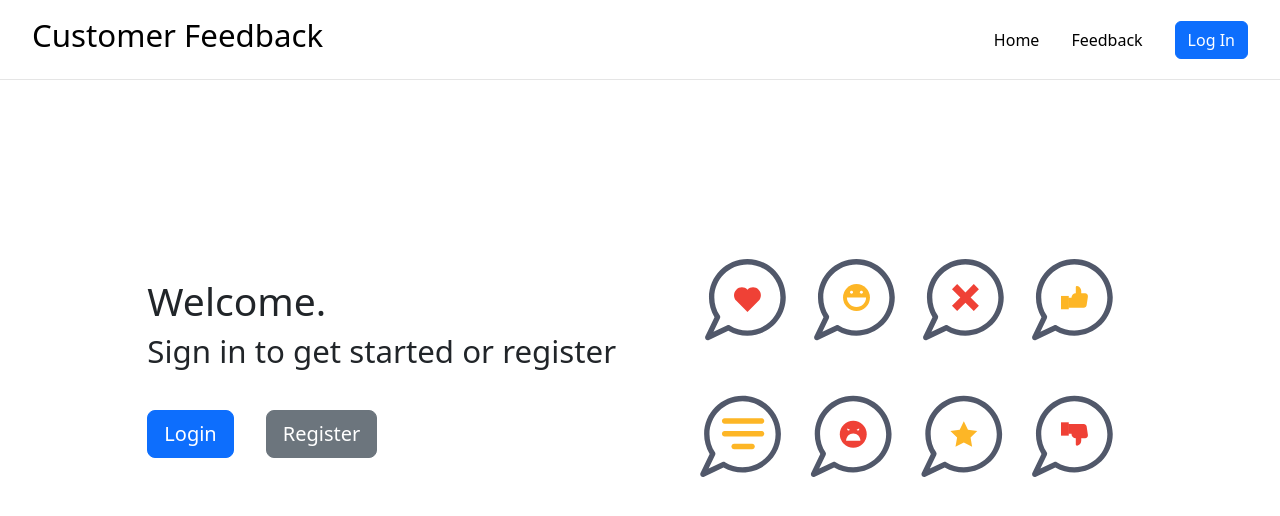
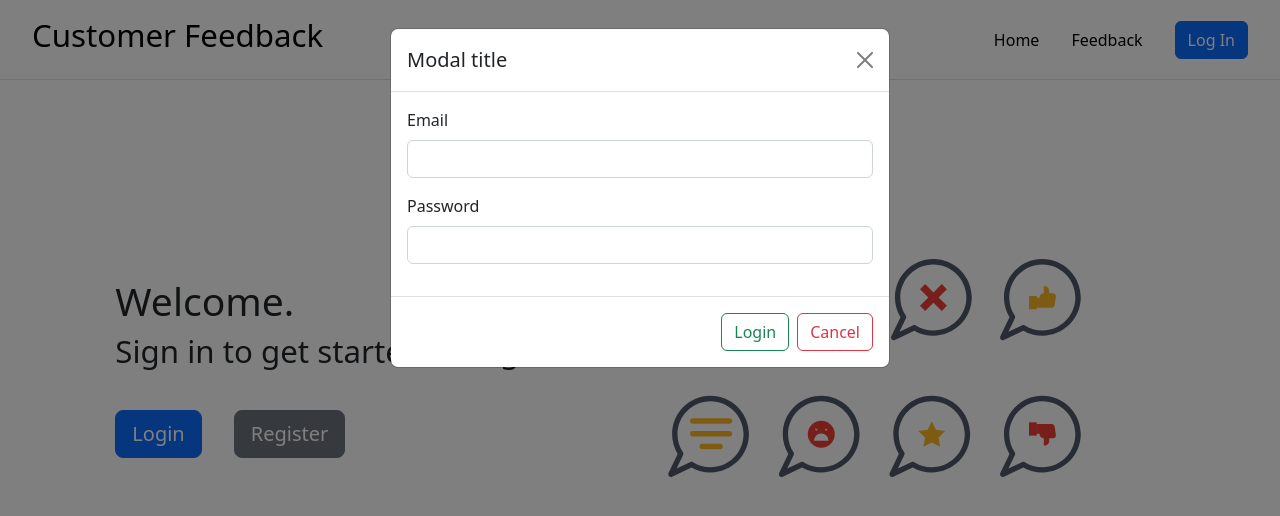
Before and after one commit to michael-duren/customerfeedback, a React (Create React App) app in the folder ClientApp/: page / in a window 1280 px wide. Both pictures are taken after a click on the button "Login". Shown: the top 516 px of the page. Built offline with nearby package versions, Linux system fonts and the light colour scheme.

Commit message:
added modal and login form

```diff
--- a/ClientApp/src/pages/Home/HomePage.tsx
+++ b/ClientApp/src/pages/Home/HomePage.tsx
@@ -1,6 +1,22 @@
+import { useState } from 'react';
+import {
+  Button,
+  Modal,
+  ModalHeader,
+  ModalBody,
+  ModalFooter,
+  Form,
+  FormGroup,
+  Label,
+  Input,
+} from 'reactstrap';
 import './HomePage.styles.css';
 
 export default function HomePage() {
+  const [loginModal, setLoginModal] = useState(false);
+
+  const toggle = () => setLoginModal(!loginModal);
+
   return (
     <div className="container">
       <main>
@@ -8,7 +24,9 @@ export default function HomePage() {
           <h1 className="h2">Welcome.</h1>
           <h2 className="h3">Sign in to get started or register</h2>
           <div className="auth-buttons">
-            <button className="btn btn-lg btn-primary">Login</button>
+            <button onClick={toggle} className="btn btn-lg btn-primary">
+              Login
+            </button>
             <button className="btn btn-lg btn-secondary">Register</button>
           </div>
         </div>
@@ -19,6 +37,33 @@ export default function HomePage() {
             alt="icons of chat bubbles"
           />
         </div>
+        {/* modals */}
+        {/* login */}
+        <div>
+          <Modal isOpen={loginModal} toggle={toggle}>
+            <ModalHeader toggle={toggle}>Modal title</ModalHeader>
+            <ModalBody>
+              <Form>
+                <FormGroup>
+                  <Label for="exampleEmail">Email</Label>
+                  <Input id="exampleEmail" name="email" type="email" />
+                </FormGroup>
+                <FormGroup>
+                  <Label for="examplePassword">Password</Label>
+                  <Input id="examplePassword" name="password" type="password" />
+                </FormGroup>
+              </Form>
+            </ModalBody>
+            <ModalFooter>
+              <Button color="success" outline onClick={toggle}>
+                Login
+              </Button>{' '}
+              <Button color="danger" outline onClick={toggle}>
+                Cancel
+              </Button>
+            </ModalFooter>
+          </Modal>
+        </div>
       </main>
     </div>
   );
```
